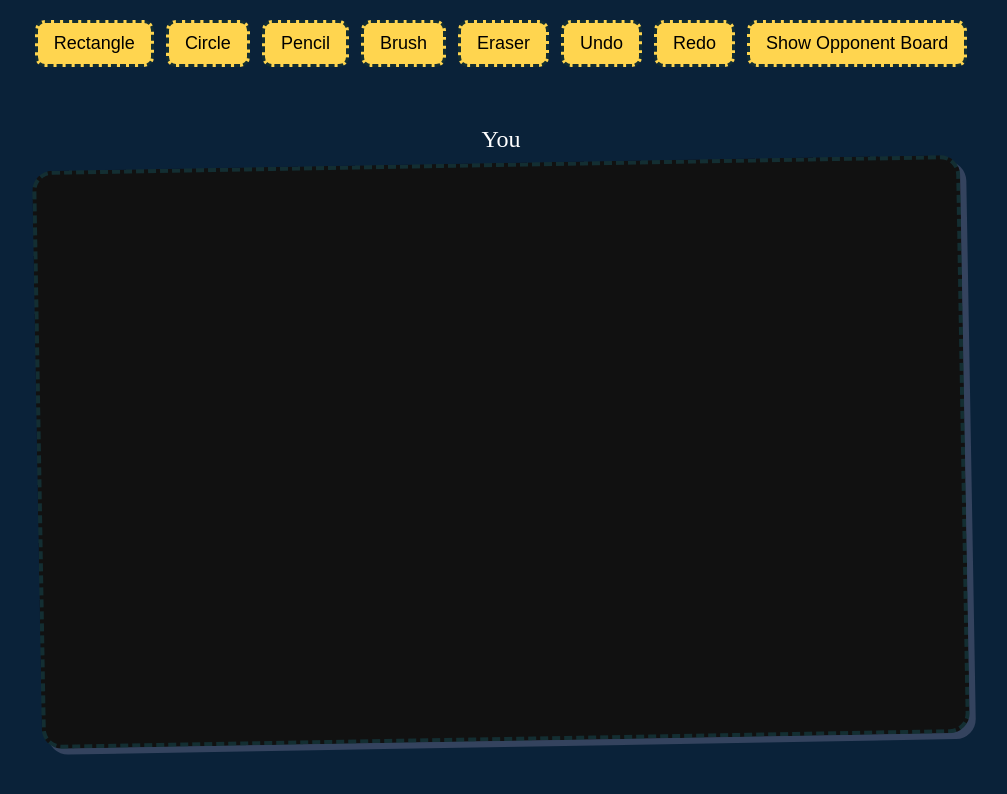
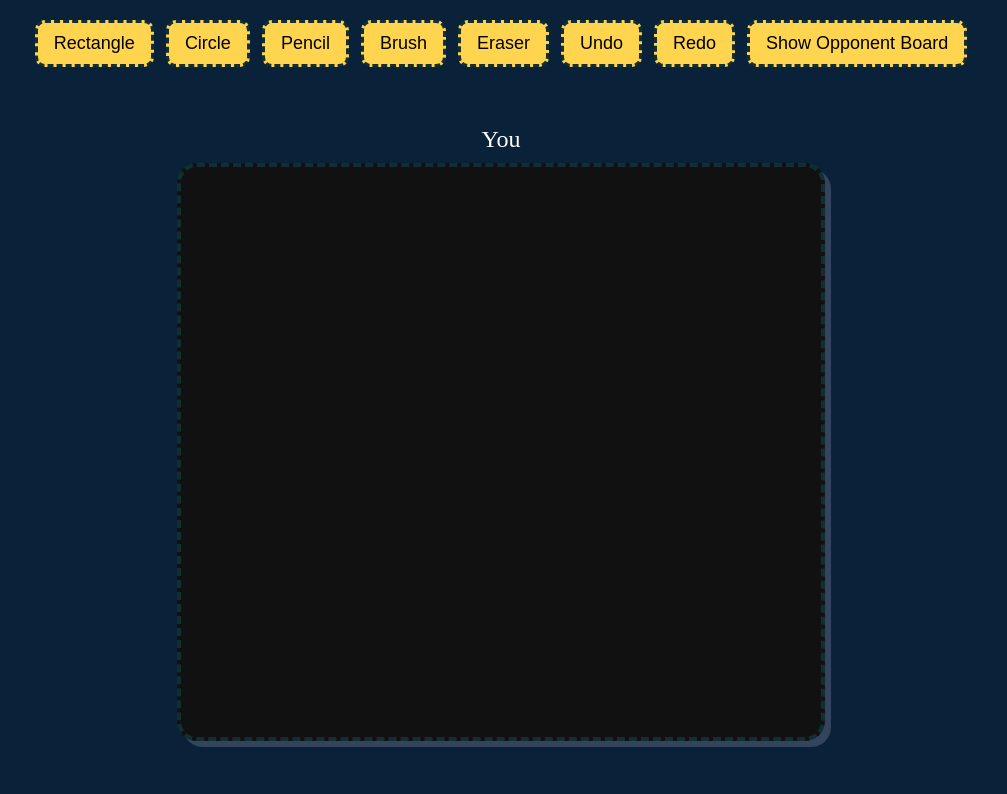
Before and after one commit to JayRathore10/Draw-War, a React (Vite) app in the folder client/: page /draw in a window 1280 px wide. Shown: the top 794 px of the page, without its empty margins (139-1146 px from the left). Built offline with nearby package versions, Linux system fonts and the light colour scheme.

Commit message:
Make opponent side

```diff
--- a/client/src/components/DrawBoard.tsx
+++ b/client/src/components/DrawBoard.tsx
@@ -348,7 +348,7 @@ const DrawBoard: React.FC = () => {
             <div className="canvas-wrapper">
               <canvas
                 ref={canvasRef}
-                width={900}
+                width={620}
                 height={550}
                 onContextMenu={(e) => e.preventDefault()}
                 onMouseDown={handleMouseDown}
@@ -364,8 +364,8 @@ const DrawBoard: React.FC = () => {
               <p className="board-title">Opponent</p>
               <div className="canvas-wrapper">
                 <canvas
-                  width={900}
-                  height={550}
+                width={620}
+                height={550}
                 />
               </div>
             </div>
--- a/client/src/styles/DrawBoard.css
+++ b/client/src/styles/DrawBoard.css
@@ -31,15 +31,6 @@
   background: #FFC107;
 }
 
-.canvas-wrapper {
-  border: 4px dashed #132E32;
-  border-radius: 20px;
-  box-shadow: 6px 6px 0px #34435E;
-  background: #111;
-  padding: 10px;
-  transform: rotate(-1deg);
-}
-
 canvas {
   display: block;
   border-radius: 12px;
@@ -50,6 +41,14 @@ canvas {
   display: flex;
   gap: 30px;
   margin-top: 20px;
+  flex-shrink: 0;
+}
+
+.board {
+  display: flex;
+  flex-direction: column;
+  align-items: center;
+  width: 700px;
 }
 
 .boards.single {
@@ -59,12 +58,6 @@ canvas {
 .boards.double {
   justify-content: space-between;
   padding: 0 40px;
-}
-
-.board {
-  display: flex;
-  flex-direction: column;
-  align-items: center;
 }
 
 .board-title {
```
